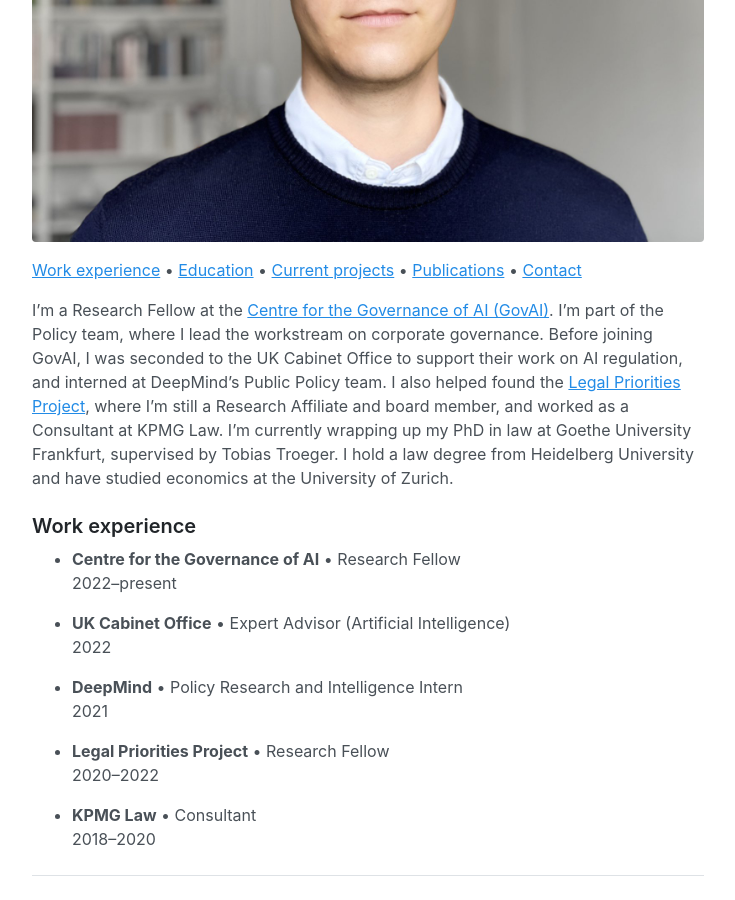
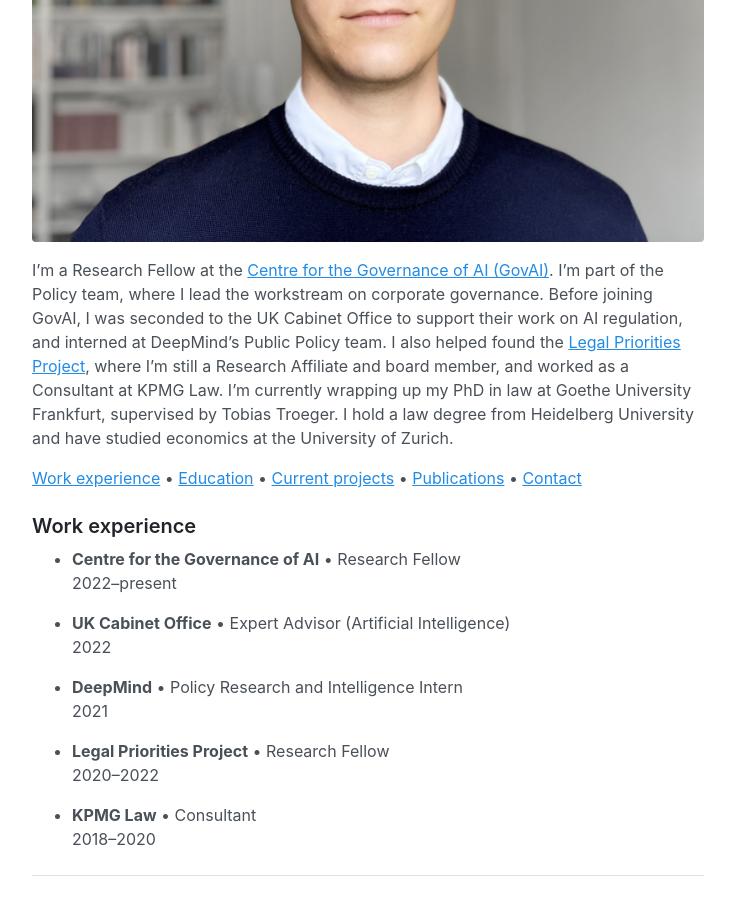
Before and after one commit to jonasschuett/jonasschuett.github.io, a Jekyll site: the page built from _posts/2020-04-04-introduction.md, in a window 1280 px wide and 900 px high, scrolled down 503 px. Shown: the whole window, without its empty margins (272-1007 px from the left). Built offline with Jekyll 4.4.1, drawn with Linux system fonts in a browser that asks for light colours.

```diff
--- a/_posts/2020-04-04-introduction.md
+++ b/_posts/2020-04-04-introduction.md
@@ -5,9 +5,9 @@ title: Hi, I'm Jonas! I'm a researcher at the Centre for the Governance of AI in
 
 <br>![Jonas Schuett](/jonasschuett.jpg "Jonas Schuett")
 
+I'm a Research Fellow at the [Centre for the Governance of AI (GovAI)](https://www.governance.ai/). I'm part of the Policy team, where I lead the workstream on corporate governance. Before joining GovAI, I was seconded to the UK Cabinet Office to support their work on AI regulation, and interned at DeepMind’s Public Policy team. I also helped found the [Legal Priorities Project](https://www.legalpriorities.org/), where I'm still a Research Affiliate and board member, and worked as a Consultant at KPMG Law. I'm currently wrapping up my PhD in law at Goethe University Frankfurt, supervised by Tobias Troeger. I hold a law degree from Heidelberg University and have studied economics at the University of Zurich.
+
 [Work experience](#work-experience) • [Education](#education) • [Current projects](#current-projects) • [Publications](#publications) • [Contact](#contact)
-
-I'm a Research Fellow at the [Centre for the Governance of AI (GovAI)](https://www.governance.ai/). I'm part of the Policy team, where I lead the workstream on corporate governance. Before joining GovAI, I was seconded to the UK Cabinet Office to support their work on AI regulation, and interned at DeepMind’s Public Policy team. I also helped found the [Legal Priorities Project](https://www.legalpriorities.org/), where I'm still a Research Affiliate and board member, and worked as a Consultant at KPMG Law. I'm currently wrapping up my PhD in law at Goethe University Frankfurt, supervised by Tobias Troeger. I hold a law degree from Heidelberg University and have studied economics at the University of Zurich.
 
 
 ### Work experience
```
